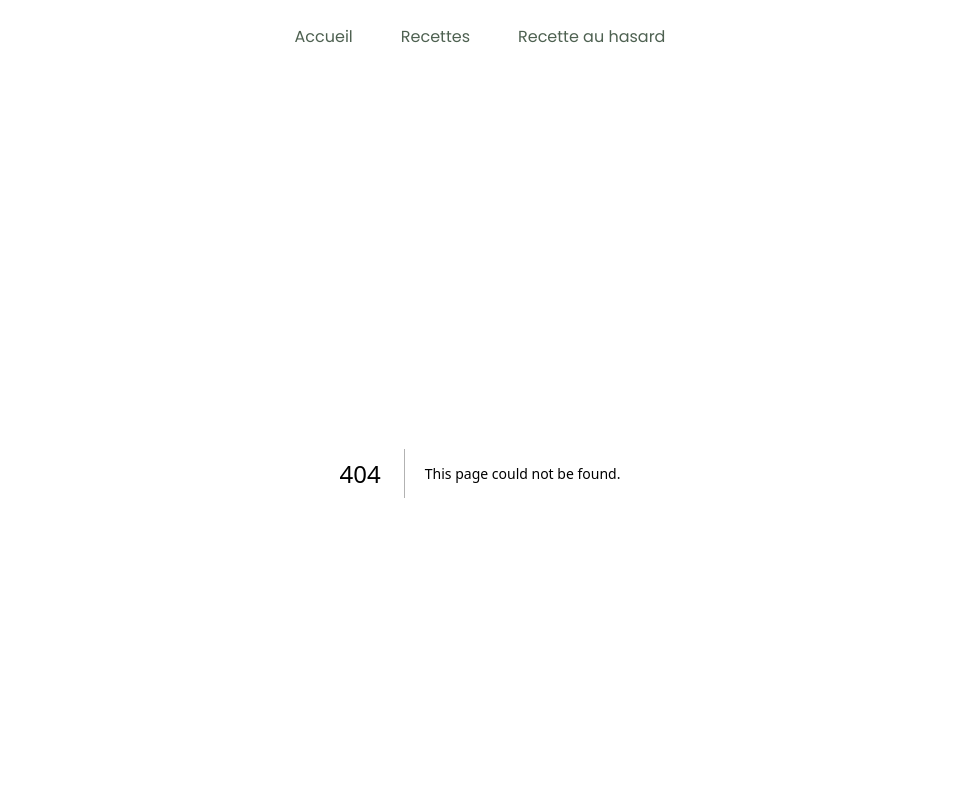
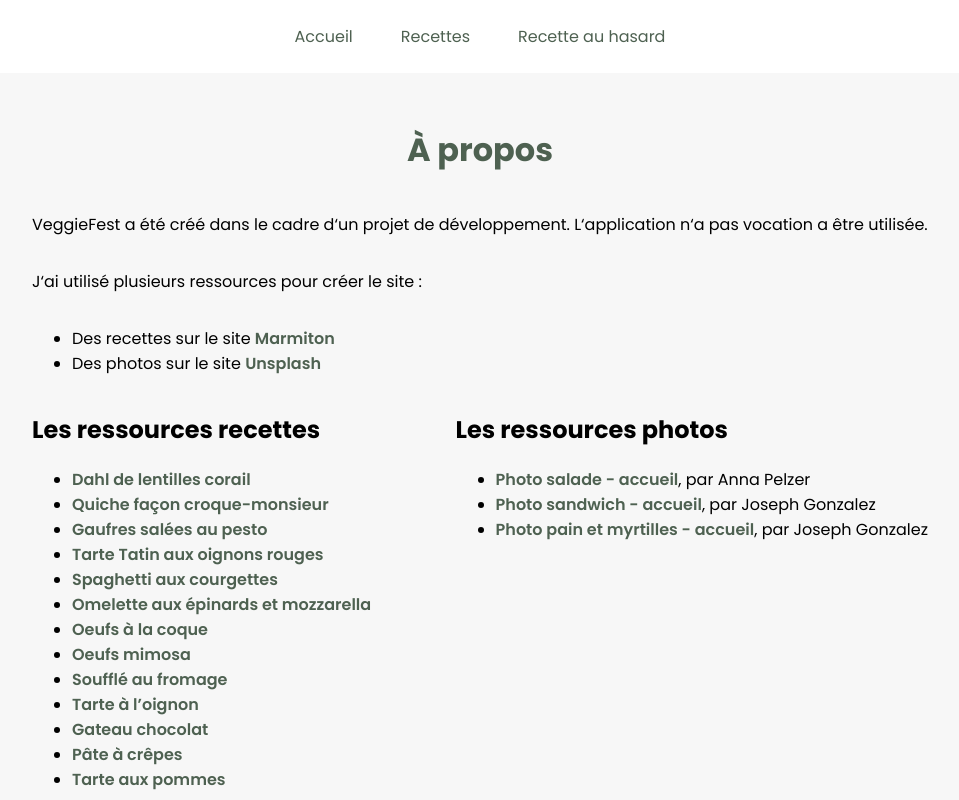
Before and after one commit to krauzeure/veggiefest, a Next.js app: page /about in a window 1280 px wide. Before the commit this address had no page. Shown: the top 800 px of the page, without its empty margins (160-1119 px from the left). Built offline with nearby package versions, Linux system fonts and the light colour scheme.

Commit message:
Integrating the about page

```diff
--- /dev/null
+++ b/pages/about.module.css
@@ -0,0 +1,23 @@
+.main {
+    width: 70%;
+    margin: auto;
+    align-items: flex-start;
+}
+
+.main h1 {
+    width: 100%;
+    text-align: center;
+    color: var(--primary);
+}
+
+.main a {
+    text-decoration: none;
+    color: var(--primary);
+    font-weight: 600;
+}
+
+.resources {
+    width: 100%;
+    display: flex;
+    justify-content: space-between;
+}
--- /dev/null
+++ b/pages/about.tsx
@@ -0,0 +1,72 @@
+import React from 'react';
+import styles from './about.module.css';
+import { recipeResources, photoResources } from 'types/types';
+
+export default function About(props: {
+  recipes: recipeResources[];
+  photos: photoResources[];
+}) {
+  return (
+    <main className={styles.main}>
+      <h1>À propos</h1>
+      <p>
+        VeggieFest a été créé dans le cadre d‘un projet de développement.
+        L‘application n‘a pas vocation a être utilisée.
+      </p>
+      <p>J‘ai utilisé plusieurs ressources pour créer le site :</p>
+      <ul>
+        <li>
+          Des recettes sur le site{' '}
+          <a href='https://www.marmiton.org/' target='_blank'>
+            Marmiton
+          </a>
+        </li>
+        <li>
+          Des photos sur le site{' '}
+          <a href='' target='_blank'>
+            Unsplash
+          </a>
+        </li>
+      </ul>
+      <section className={styles.resources}>
+        <div>
+          <h2>Les ressources recettes</h2>
+          <ul>
+            {props.recipes.map((item, index) => (
+              <li key={`${index}-${item}`}>
+                <a href={item.link} target='_blank'>
+                  {item.name}
+                </a>
+              </li>
+            ))}
+          </ul>
+        </div>
+        <div>
+          <h2>Les ressources photos</h2>
+          <ul>
+            {props.photos.map((item, index) => (
+              <li key={`${index}-${item}`}>
+                <a href={item.link} target='_blank'>
+                  {item.name}
+                </a>
+                , par {item.artist}
+              </li>
+            ))}
+          </ul>
+        </div>
+      </section>
+    </main>
+  );
+}
+
+export async function getStaticProps() {
+  const data = await import(`../data/resources`);
+  const recipes = data.recipesResources;
+  const photos = data.photoResources;
+  return {
+    props: {
+      recipes,
+      photos,
+    },
+  };
+}
```
